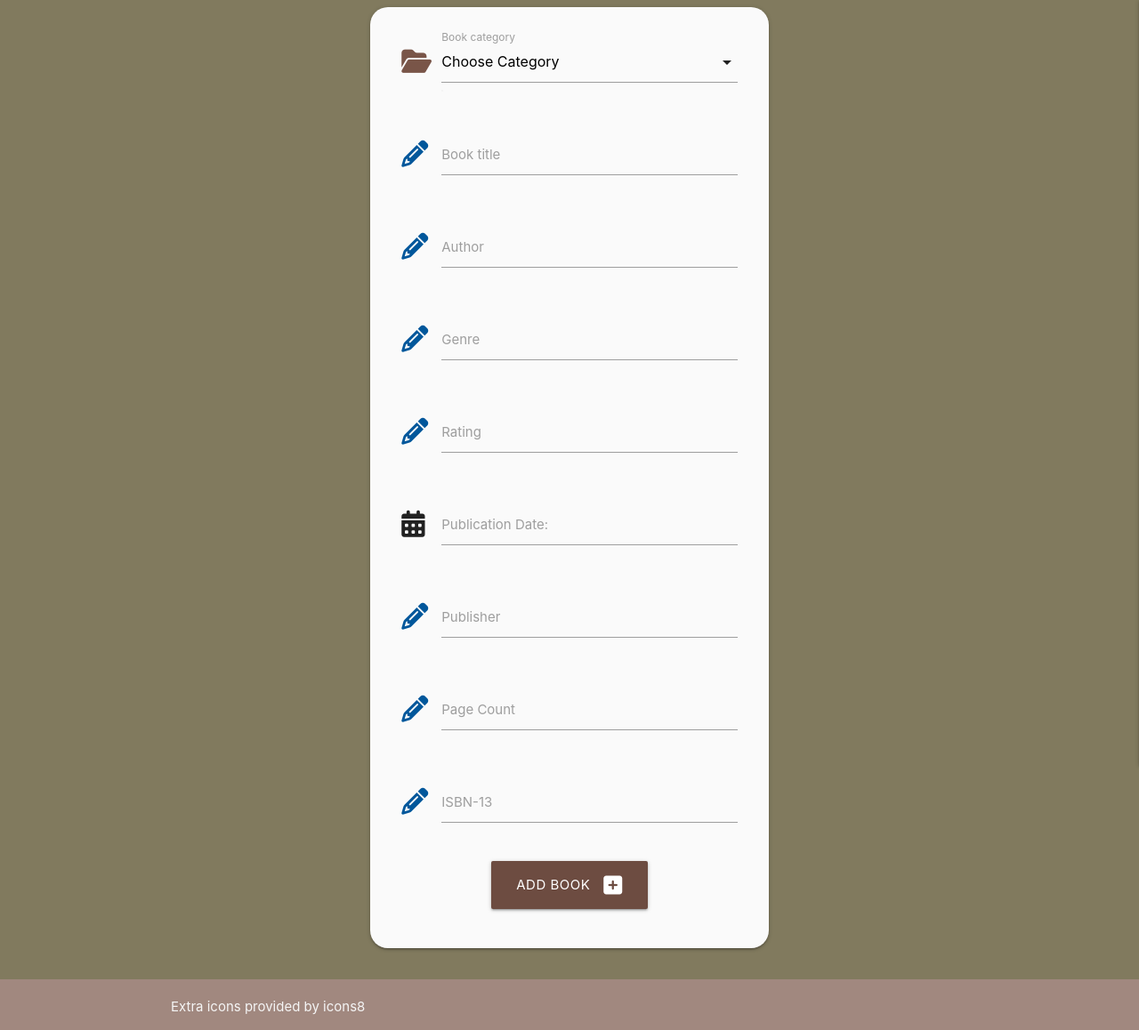
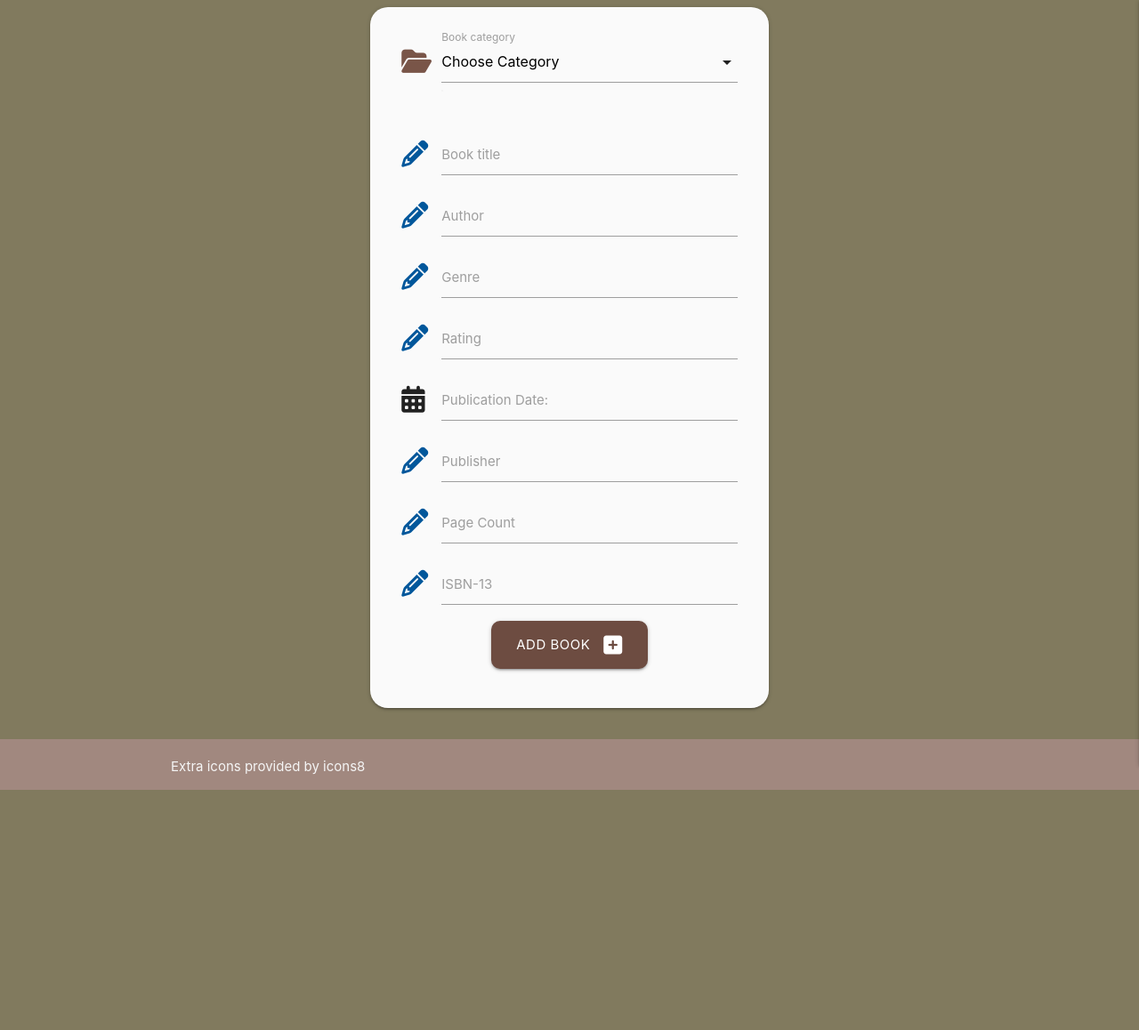
Before and after one commit to digimori/PersonalLibraryApp, a Flask app: page /add_book in a window 1280 px wide. Shown: the whole page at 89% size. After the commit the page ends 888 px from the top, so only its background shows below. Run offline with Flask 2, Linux system fonts and the light colour scheme; data that the repository does not hold is empty; some libraries are stand-ins or nearby versions.

Commit message:
Changed margins on forms for adding the books, made them smaller vertically as I felt there was too much space between them. Fixed modal on Edit book where Cancel was not closing the modal.

```diff
--- a/static/css/stylesheet.css
+++ b/static/css/stylesheet.css
@@ -71,3 +71,15 @@ body {
   .account {
     font-weight: 700;
   }
+
+div.formentry {
+margin-bottom: -20px;
+}
+
+div.submitbutton {
+  margin-top: 10px;
+}
+
+button.btn-large {
+  border-radius: 10px;
+}
--- a/templates/add_book.html
+++ b/templates/add_book.html
@@ -20,7 +20,7 @@
         </div>
         <!-- task name -->
         <div class="row">
-            <div class="input-field col s12">
+            <div class="input-field col s12 formentry">
                 <i class="fas fa-pencil-alt prefix light-blue-text text-darken-4"></i>
                 <input id="title" name="title" minlength="5" maxlength="50"
                     type="text" class="validate" required>
@@ -28,7 +28,7 @@
             </div>
         </div>
         <div class="row">
-            <div class="input-field col s12">
+            <div class="input-field col s12 formentry">
                 <i class="fas fa-pencil-alt prefix light-blue-text text-darken-4"></i>
                 <input id="author" name="author" minlength="5" maxlength="50"
                     type="text" class="validate" required>
@@ -36,7 +36,7 @@
             </div>
         </div>
         <div class="row">
-            <div class="input-field col s12">
+            <div class="input-field col s12 formentry">
                 <i class="fas fa-pencil-alt prefix light-blue-text text-darken-4"></i>
                 <input id="genre" name="genre" minlength="5" maxlength="50"
                     type="text" class="validate" required>
@@ -44,16 +44,16 @@
             </div>
         </div>
         <div class="row">
-            <div class="input-field col s12">
+            <div class="input-field col s12 formentry">
                 <i class="fas fa-pencil-alt prefix light-blue-text text-darken-4"></i>
-                <input id="rating" name="rating" minlength="5" maxlength="50"
+                <input id="rating" name="rating" minlength="2" maxlength="5"
                     type="text" class="validate" required>
                 <label for="rating">Rating</label>
             </div>
         </div>
         <!-- Release Date Picker -->
         <div class="row">
-            <div class="input-field col s12">
+            <div class="input-field col s12 formentry">
                 <i class="fas fa-calendar-alt prefix light-brown-text text-darken-4"></i>
                 <input id="release_date" name="release_date" type="text" class="datepicker validate" required>
                 <label for="release_date">Publication Date:</label>
@@ -61,32 +61,32 @@
         </div>
 
         <div class="row">
-            <div class="input-field col s12">
+            <div class="input-field col s12 formentry">
                 <i class="fas fa-pencil-alt prefix light-blue-text text-darken-4"></i>
-                <input id="publisher" name="publisher" minlength="5" maxlength="50"
+                <input id="publisher" name="publisher" minlength="3" maxlength="15"
                     type="text" class="validate" required>
                 <label for="publisher">Publisher</label>
             </div>
         </div>
         <div class="row">
-            <div class="input-field col s12">
+            <div class="input-field col s12 formentry">
                 <i class="fas fa-pencil-alt prefix light-blue-text text-darken-4"></i>
-                <input id="page_count" name="page_count" minlength="5" maxlength="50"
+                <input id="page_count" name="page_count" minlength="1" maxlength="5"
                     type="text" class="validate" required>
                 <label for="page_count">Page Count</label>
             </div>
         </div>
         <div class="row">
-            <div class="input-field col s12">
+            <div class="input-field col s12 formentry">
                 <i class="fas fa-pencil-alt prefix light-blue-text text-darken-4"></i>
-                <input id="isbn" name="isbn" minlength="5" maxlength="50"
+                <input id="isbn" name="isbn" minlength="3" maxlength="50"
                     type="text" class="validate" required>
                 <label for="isbn">ISBN-13</label>
             </div>
         </div>
         <!-- submit button -->
         <div class="row">
-            <div class="col s12 center-align">
+            <div class="col s12 center-align submitbutton">
                 <button type="submit" class="btn-large brown darken-1 text-shadow">
                     Add Book <i class="fas fa-plus-square right"></i>
                 </button>
```
Also changed, not shown: templates/profile.html (+53 -35 lines).
